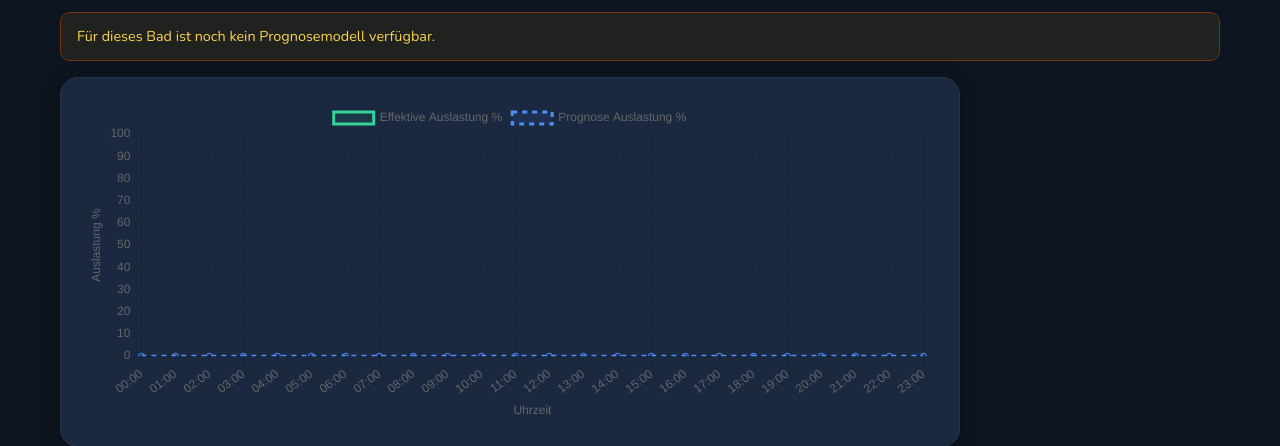
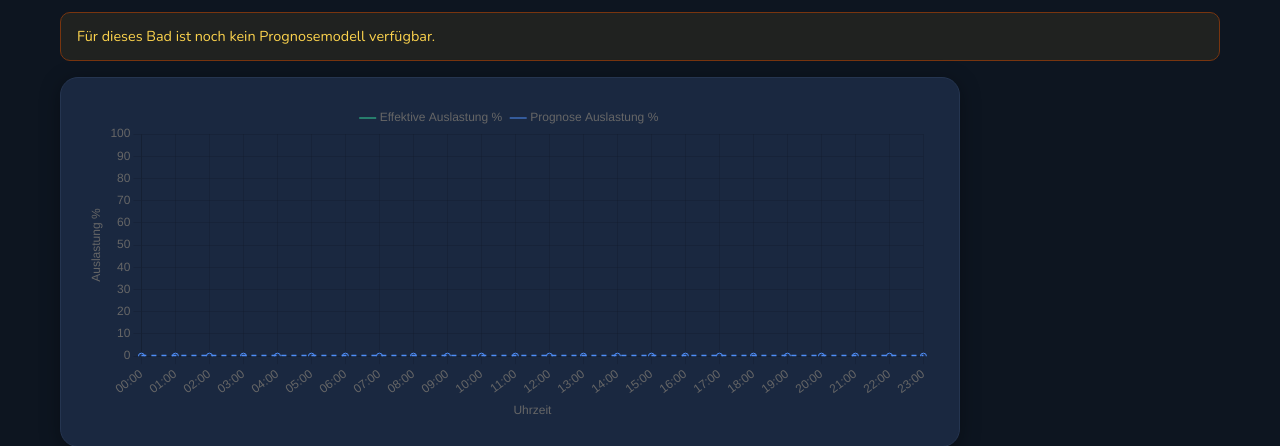
Before and after one commit to mekanics/badifrei, a FastAPI app: page /dashboard/pools/fb001 in a window 1280 px wide. Shown: the part 565-1011 px from the top of the page. Run offline with FastAPI, Linux system fonts and the light colour scheme; some libraries are stand-ins or nearby versions.

Commit message:
fix: use line style for chart legend instead of box

```diff
--- a/api/templates/pool.html
+++ b/api/templates/pool.html
@@ -110,7 +110,10 @@
       },
       interaction: { mode: 'index', intersect: false },
       plugins: {
-        legend: { display: true },
+        legend: {
+          display: true,
+          labels: { usePointStyle: true, pointStyle: 'line', boxWidth: 30 }
+        },
         tooltip: {
           mode: 'index',
           intersect: false,
```
